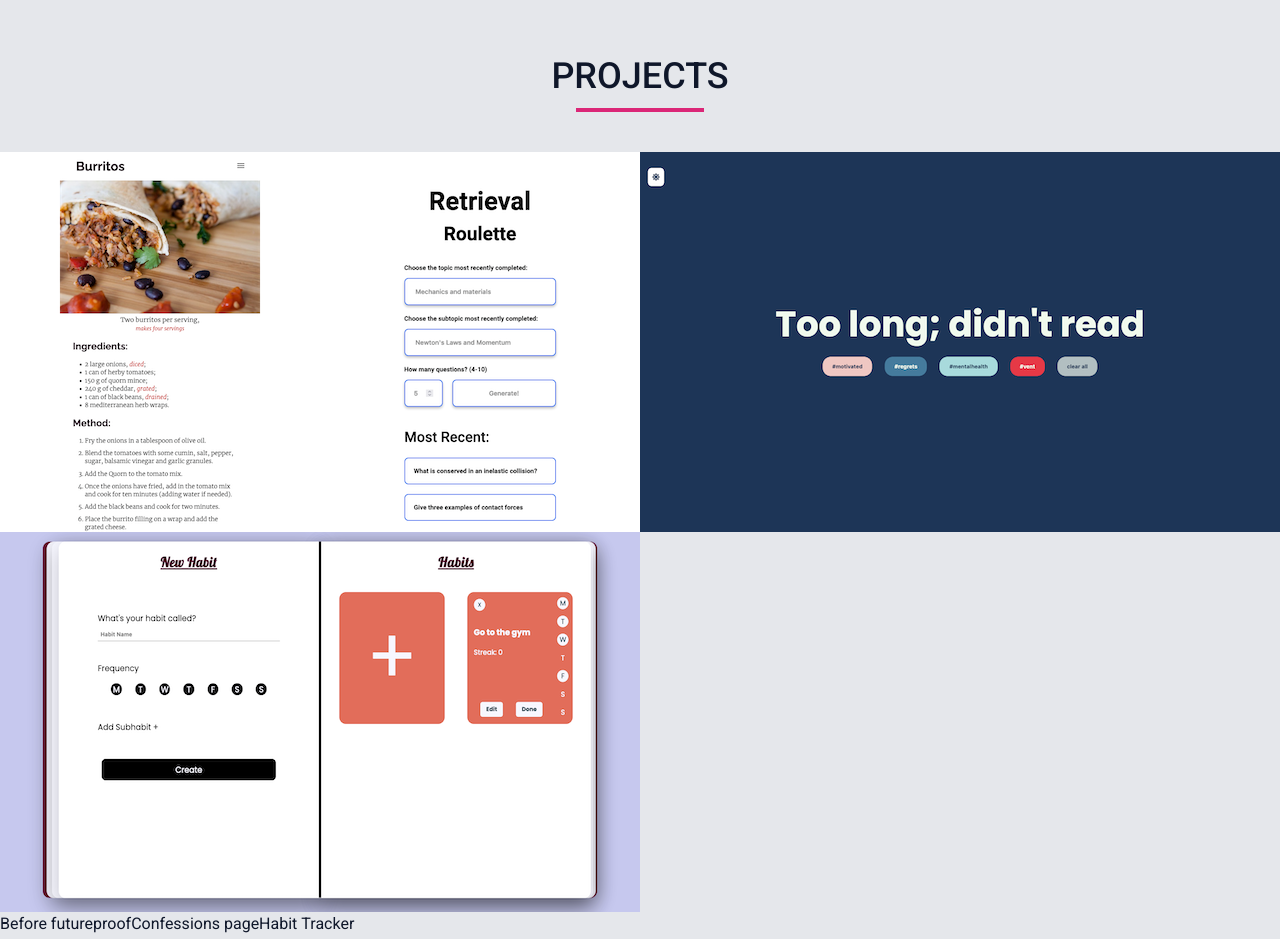
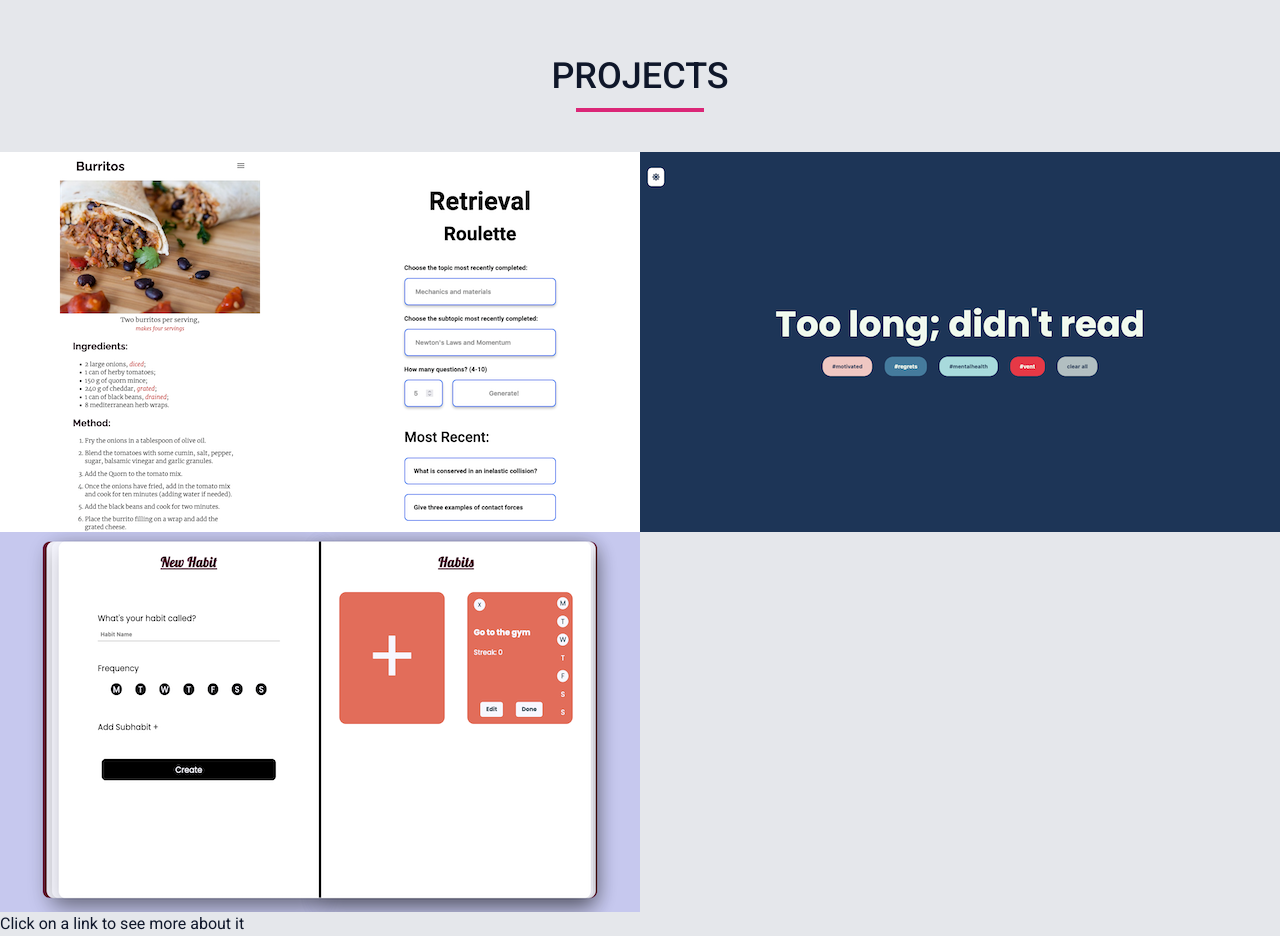
Before and after one commit to ewhite1999/futureproof-portfolio, a React app: page / in a window 1280 px wide. Shown: the top 939 px of the page. Built offline with nearby package versions, Linux system fonts and the light colour scheme.

Commit message:
make page reload to route

```diff
--- a/src/pages/Portfolio/Portfolio.jsx
+++ b/src/pages/Portfolio/Portfolio.jsx
@@ -1,17 +1,22 @@
-import React from "react";
-import { Routes, Route } from "react-router-dom";
+import React, { useEffect } from "react";
+import { Routes, Route, useNavigate } from "react-router-dom";
 import PortfolioSection from "../../components/PortfolioSection";
-import { NavLink } from "react-router-dom";
 import preFutureproof from "../../imgs/preFutureproof.png";
 import tldr from "../../imgs/tldr.png";
 import Habitat from "../../imgs/Habitat.png";
 import PortfolioCard from "../../components/PortfolioCard";
 
 const Portfolio = () => {
+  let navigate = useNavigate();
+
+  useEffect(() => {
+    navigate("/");
+  }, []);
+
   return (
     <section
       id="portfolio"
-      className="min-h-screen bg-gray-200 text-slate-900 flex flex-col"
+      className="min-h-screen bg-gray-200 text-slate-900 flex flex-col relative"
     >
       <h2 className=" text-center text-4xl uppercase font-medium pt-14 py-3">
         projects
@@ -34,11 +39,7 @@
           img={Habitat}
         />
       </div>
-      <nav>
-        <NavLink to="/before-futureproof">Before&nbsp;futureproof</NavLink>
-        <NavLink to="/confessions-page">Confessions&nbsp;page</NavLink>
-        <NavLink to="/habit-tracker">Habit&nbsp;Tracker</NavLink>
-      </nav>
+
       <Routes>
         <Route path="/" element={<p>Click on a link to see more about it</p>} />
         <Route path=":projectId" element={<PortfolioSection />} />
```
